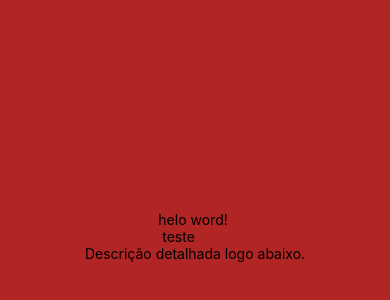
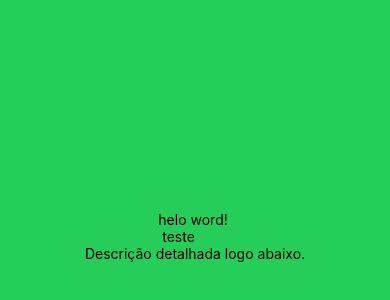
Before and after one commit to GabrielTav09/GabrielTav09-Projeto-LTIV---Desenvolvimento-mobile, a React Native app: screen / in a window 390 px wide. Shown: the part 186-486 px from the top of the page. Built offline with nearby package versions, Linux system fonts and the light colour scheme.

Commit message:
teste de comit de tudo

```diff
--- a/App.tsx
+++ b/App.tsx
@@ -15,7 +15,7 @@ export default function App() {
 const styles = StyleSheet.create({
   container: {
     flex: 1,
-    backgroundColor: '#b12525',
+    backgroundColor: '#25ce58',
     alignItems: 'center',
     justifyContent: 'center',
   },
```
